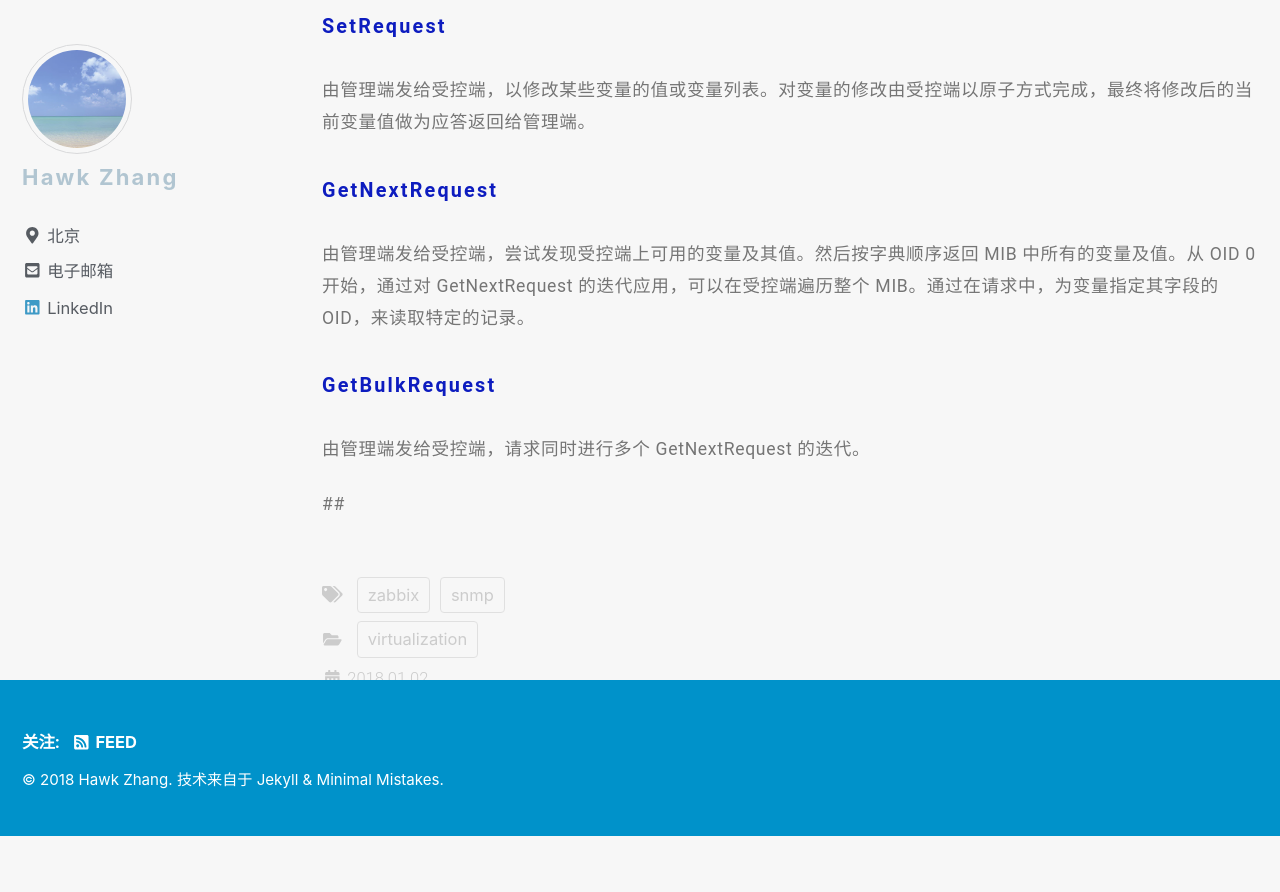
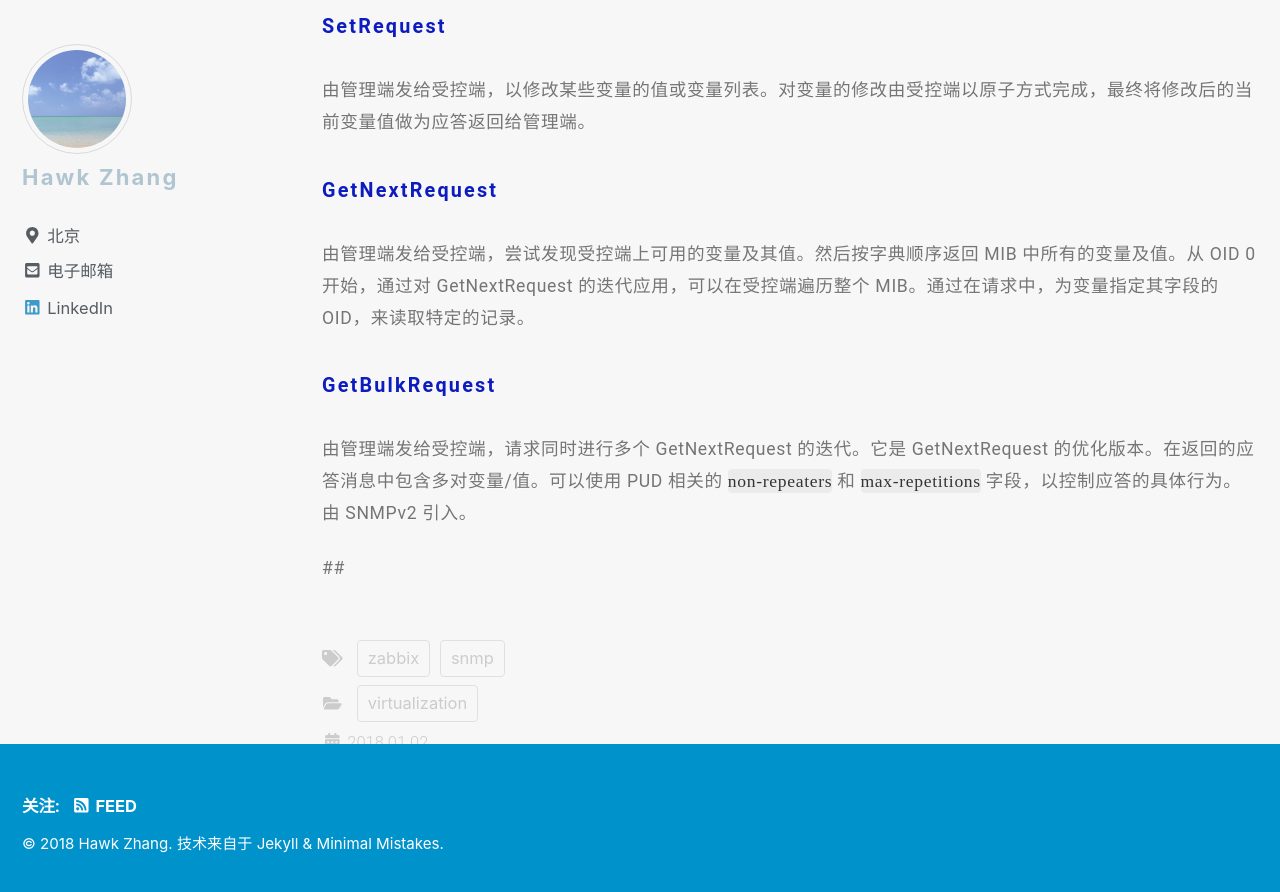
Before and after one commit to narru888/linotes_note, a Jekyll site: the page built from _posts/monitor/zabbix/2018-01-02-monitor.snmp.md, in a window 1280 px wide and 900 px high, scrolled down 3373 px. Shown: the top 892 px of the window. Built offline with Jekyll 4.4.1, drawn with Linux system fonts in a browser that asks for light colours; nearby versions of some CDN libraries; a script that is not in the unit is left out; before the commit the page ends 4209 px from its top, so only the background shows below that.

Commit message:
update on 2018-10-20 16:22:01 CST

```diff
--- a/_posts/monitor/zabbix/2018-01-02-monitor.snmp.md
+++ b/_posts/monitor/zabbix/2018-01-02-monitor.snmp.md
@@ -109,7 +109,7 @@ SNMP v1 指定了 5 个核心 PDU，SNMP v2 增加了两个，即 GetBulkRequest
 
 ##### GetBulkRequest
 
-由管理端发给受控端，请求同时进行多个 GetNextRequest 的迭代。
+由管理端发给受控端，请求同时进行多个 GetNextRequest 的迭代。它是 GetNextRequest 的优化版本。在返回的应答消息中包含多对变量/值。可以使用 PUD 相关的 `non-repeaters` 和 `max-repetitions` 字段，以控制应答的具体行为。由 SNMPv2 引入。
 
 
 
```
